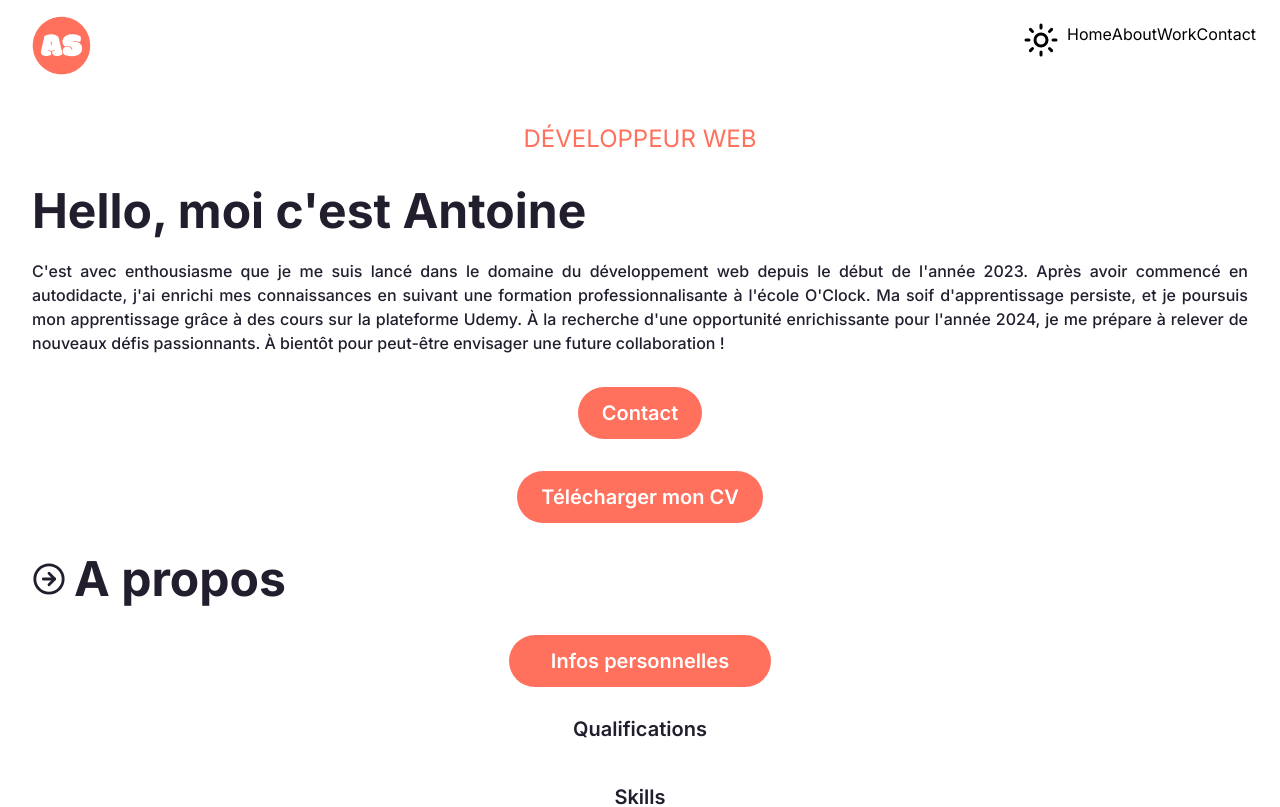
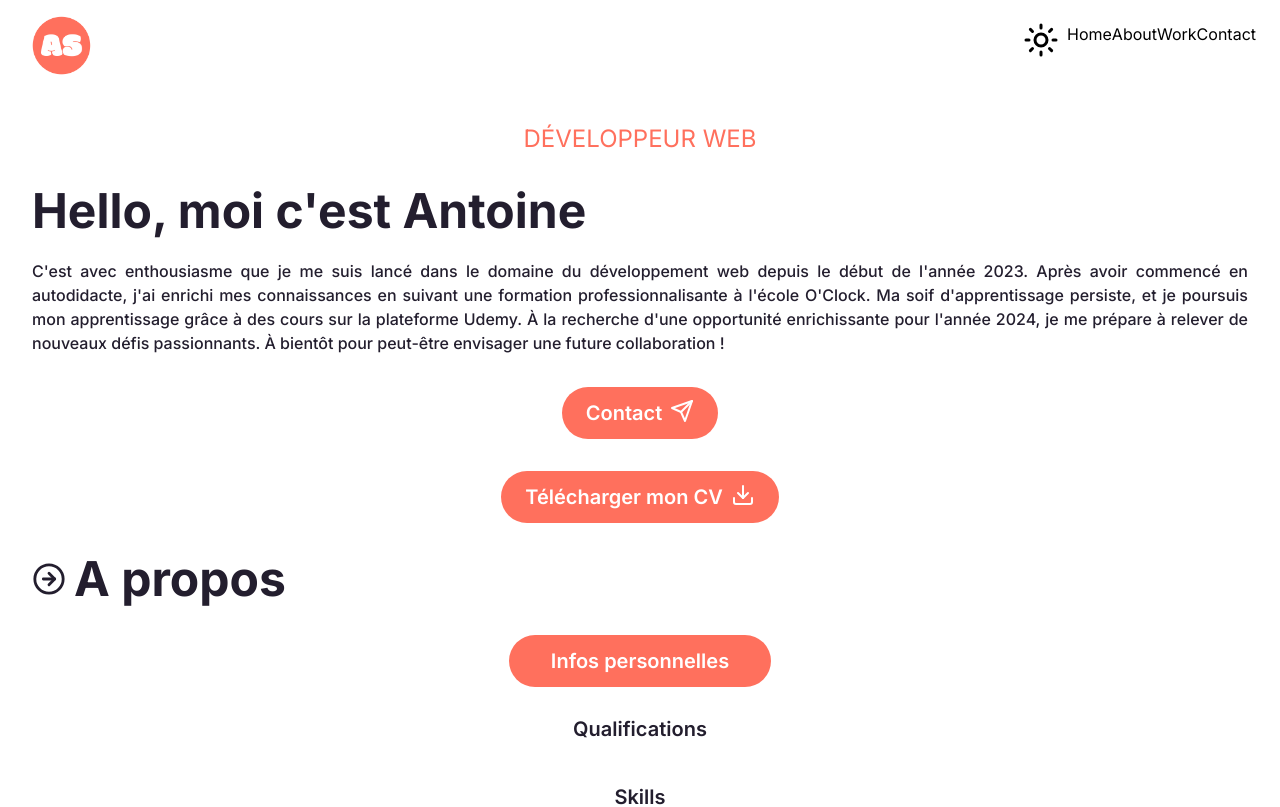
Before and after one commit to Antoine-Savreux/portfolio, a Next.js app: page / in a window 1280 px wide. Shown: the top 807 px of the page. Built offline with nearby package versions, Linux system fonts and the light colour scheme.

Commit message:
feat/homepage added icon for buttons

```diff
--- a/src/app/page.tsx
+++ b/src/app/page.tsx
@@ -5,6 +5,7 @@ import Title from "@/components/Title";
 import About from "@/components/About";
 import IntroTextButton from "@/components/IntroTextButton";
 import Carousel from "@/components/Carousel";
+import { Send } from "lucide-react";
 
 export default function HomePage() {
   return (
@@ -18,9 +19,9 @@ export default function HomePage() {
         text="C'est avec enthousiasme que je me suis lancé dans le domaine du développement web depuis le début de l'année 2023. Après avoir commencé en autodidacte, j'ai enrichi mes connaissances en suivant une formation professionnalisante à l'école O'Clock. Ma soif d'apprentissage persiste, et je poursuis mon apprentissage grâce à des cours sur la plateforme Udemy. À la recherche d'une opportunité enrichissante pour l'année 2024, je me prépare à relever de nouveaux défis passionnants. À bientôt pour peut-être envisager une future collaboration !"
       />
       {/* Bouton */}
-      <ButtonWithLink title="Contact" href="/contact" />
+      <ButtonWithLink title="Contact" href="/contact" type="contact" />
       {/* Bouton */}
-      <ButtonWithLink title="Télécharger mon CV" href="/" />
+      <ButtonWithLink title="Télécharger mon CV" href="/" type="download" />
       {/* Section a propos */}
       <Title title="A propos" />
       <About />
--- a/src/components/ButtonWithLink.tsx
+++ b/src/components/ButtonWithLink.tsx
@@ -1,15 +1,26 @@
 import Link from "next/link";
+import { Send, Download } from "lucide-react";
+
+const buttonIcons = {
+  contact: <Send />,
+  download: <Download />,
+};
+
 export default function ButtonWithLink({
   title,
   href,
+  type,
 }: {
   title: string;
   href: string;
+  type: string;
 }) {
+  const icon = buttonIcons[type];
   return (
     <Link href={href}>
-      <button className="bg-primary px-6 py-3 text-xl font-semibold text-lightText rounded-full">
+      <button className="bg-primary px-6 py-3 text-xl font-semibold text-lightText rounded-full flex gap-2">
         {title}
+        {icon}
       </button>
     </Link>
   );
--- a/src/components/ProjectCard.tsx
+++ b/src/components/ProjectCard.tsx
@@ -6,7 +6,7 @@ export default function ProjectCard({ image, name, description }: any) {
       <Image src={image} alt={name} className="h-3/5 object-cover" />
       <div className="px-4 pt-4 space-y-1 h-2/5">
         <h3 className="text-2xl font-semibold text-darkText">{name}</h3>
-        <figcaption className="text-justify line-clamp-2 text-textLightCard font-light">
+        <figcaption className="text-pretty line-clamp-2 text-textLightCard font-light">
           {description}
         </figcaption>
       </div>
```
